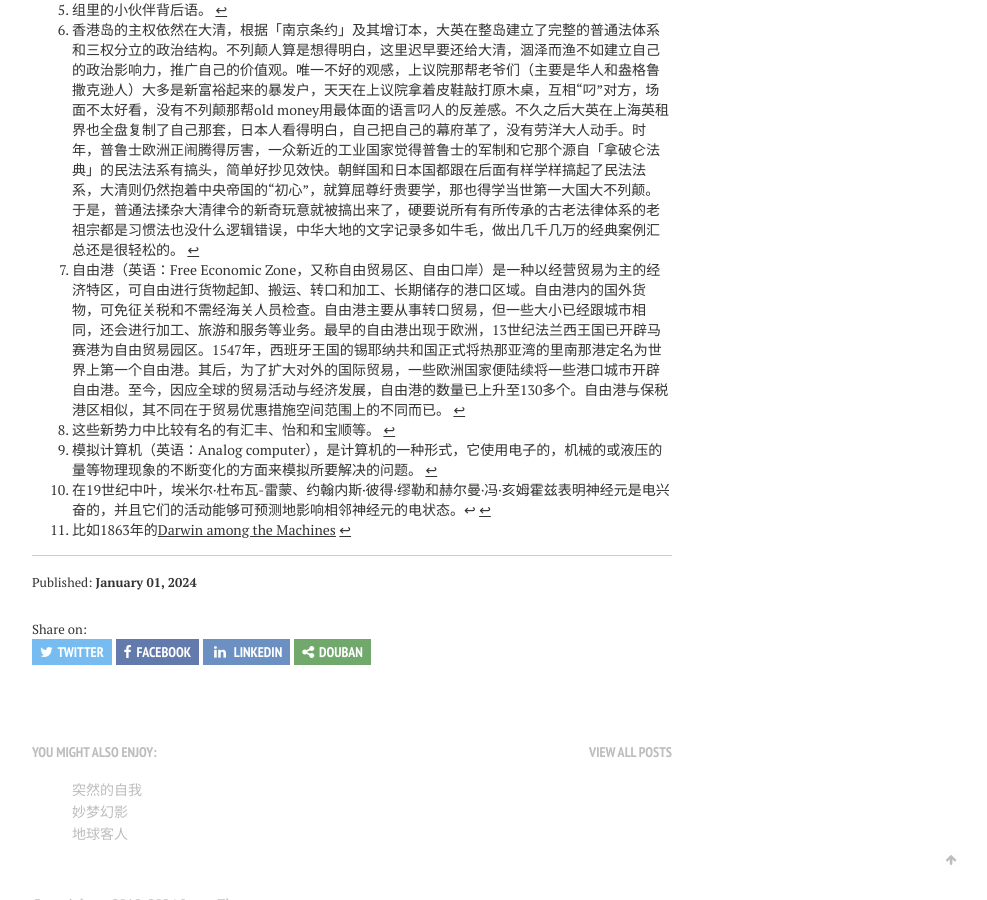
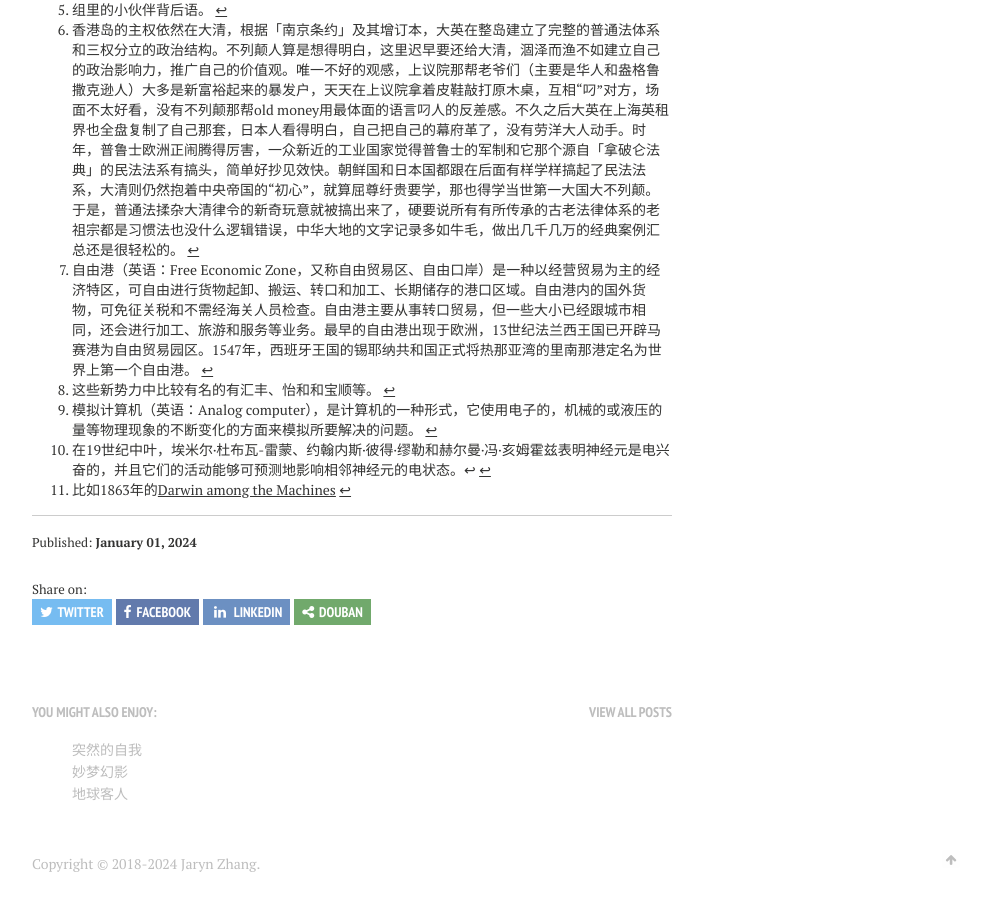
Before and after one commit to jarynzhang/jarynzhang.github.io, a Jekyll site: the page built from _posts/2024-01-01-人工智能孔乙己01.md, in a window 1280 px wide and 900 px high, scrolled down 4399 px. Shown: the whole window, without its empty margins (288-1275 px from the left). Built offline with Jekyll 4.4.1, drawn with Linux system fonts in a browser that asks for light colours; nearby versions of some CDN libraries; our own code applies the rules of GitHub Pages for plain Markdown files.

Commit message:
Update 2024-01-01-人工智能孔乙己01.md

```diff
--- a/_posts/2024-01-01-人工智能孔乙己01.md
+++ b/_posts/2024-01-01-人工智能孔乙己01.md
@@ -120,7 +120,7 @@ excerpt:  旧主顾们喜欢把自己的小团体圈在茶室内沉湎过去的
 [^4]: 主要是东亚国家的沿海港口城市，比如：大清的上海、广州，日本的静冈、箱馆，朝鲜的釜山。
 [^5]:组里的小伙伴背后语。
 [^6]: 香港岛的主权依然在大清，根据「南京条约」及其增订本，大英在整岛建立了完整的普通法体系和三权分立的政治结构。不列颠人算是想得明白，这里迟早要还给大清，涸泽而渔不如建立自己的政治影响力，推广自己的价值观。唯一不好的观感，上议院那帮老爷们（主要是华人和盎格鲁撒克逊人）大多是新富裕起来的暴发户，天天在上议院拿着皮鞋敲打原木桌，互相“叼”对方，场面不太好看，没有不列颠那帮old money用最体面的语言叼人的反差感。不久之后大英在上海英租界也全盘复制了自己那套，日本人看得明白，自己把自己的幕府革了，没有劳洋大人动手。时年，普鲁士欧洲正闹腾得厉害，一众新近的工业国家觉得普鲁士的军制和它那个源自「拿破仑法典」的民法法系有搞头，简单好抄见效快。朝鲜国和日本国都跟在后面有样学样搞起了民法法系，大清则仍然抱着中央帝国的“初心”，就算屈尊纡贵要学，那也得学当世第一大国大不列颠。于是，普通法揉杂大清律令的新奇玩意就被搞出来了，硬要说所有有所传承的古老法律体系的老祖宗都是习惯法也没什么逻辑错误，中华大地的文字记录多如牛毛，做出几千几万的经典案例汇总还是很轻松的。
-[^7]: 自由港（英语：Free Economic Zone，又称自由贸易区、自由口岸）是一种以经营贸易为主的经济特区，可自由进行货物起卸、搬运、转口和加工、长期储存的港口区域。自由港内的国外货物，可免征关税和不需经海关人员检查。自由港主要从事转口贸易，但一些大小已经跟城市相同，还会进行加工、旅游和服务等业务。最早的自由港出现于欧洲，13世纪法兰西王国已开辟马赛港为自由贸易园区。1547年，西班牙王国的锡耶纳共和国正式将热那亚湾的里南那港定名为世界上第一个自由港。其后，为了扩大对外的国际贸易，一些欧洲国家便陆续将一些港口城市开辟自由港。至今，因应全球的贸易活动与经济发展，自由港的数量已上升至130多个。自由港与保税港区相似，其不同在于贸易优惠措施空间范围上的不同而已。
+[^7]: 自由港（英语：Free Economic Zone，又称自由贸易区、自由口岸）是一种以经营贸易为主的经济特区，可自由进行货物起卸、搬运、转口和加工、长期储存的港口区域。自由港内的国外货物，可免征关税和不需经海关人员检查。自由港主要从事转口贸易，但一些大小已经跟城市相同，还会进行加工、旅游和服务等业务。最早的自由港出现于欧洲，13世纪法兰西王国已开辟马赛港为自由贸易园区。1547年，西班牙王国的锡耶纳共和国正式将热那亚湾的里南那港定名为世界上第一个自由港。
 
 [^8]: 这些新势力中比较有名的有汇丰、怡和和宝顺等。
 [^9]: 模拟计算机（英语：Analog computer），是计算机的一种形式，它使用电子的，机械的或液压的量等物理现象的不断变化的方面来模拟所要解决的问题。
```
